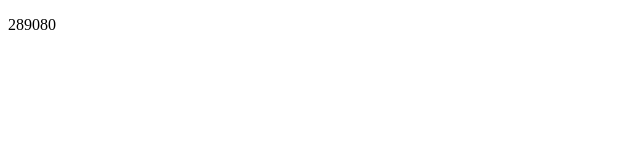
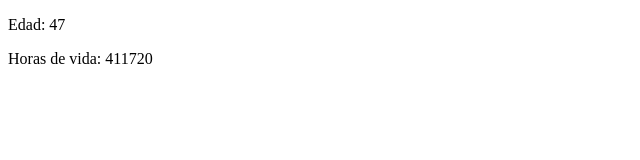
Before and after one commit to amandapadilla/intro-programacion-js, a plain HTML site: page 2.2-e10/index.html in a window 1280 px wide. Shown: the whole page, without its empty margins (0-640 px from the left). Drawn offline with Linux system fonts and the light colour scheme.

Commit message:
my first program in 2.2-e10 life hours calculator

```diff
--- a/2.2-e10/index.html
+++ b/2.2-e10/index.html
@@ -7,6 +7,7 @@
     <title>Document</title>
   </head>
   <body>
+    <p>Edad: <span class="age">47</span></p>
     <p class="age-calculator"></p>
     <script type="text/javascript" src="js/main.js"></script>
   </body>
--- a/2.2-e10/js/main.js
+++ b/2.2-e10/js/main.js
@@ -1,4 +1,12 @@
 "use strict";
+
+debugger;
+
+const age = document.querySelector(".age");
 const ageCalculator = document.querySelector(".age-calculator");
-const calculator = 24 * 365;
-ageCalculator.innerHTML = 33 * calculator;
+
+const hourDay = 24;
+const hourYear = hourDay * 365;
+
+const calculator = parseInt(age.innerHTML) * hourYear;
+ageCalculator.innerHTML = `Horas de vida: ${calculator}`;
```
